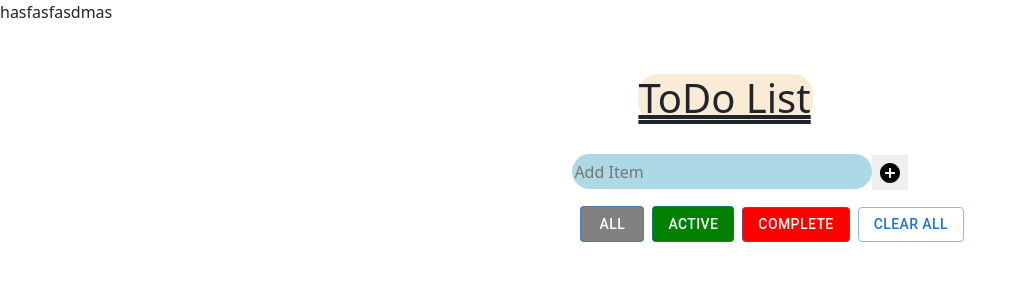
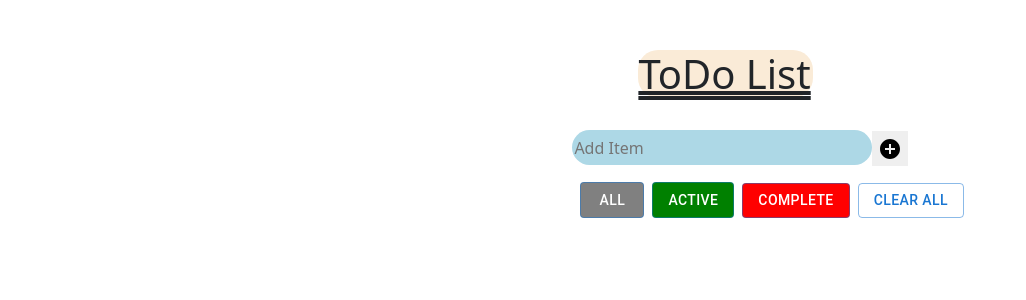
Before and after one commit to itsmeGK17/todo, a React (Create React App) app: page / in a window 1280 px wide. Shown: the top 300 px of the page, without its empty margins (0-1026 px from the left). Built offline with nearby package versions, Linux system fonts and the light colour scheme.

Commit message:
remove tag p

```diff
--- a/src/App.js
+++ b/src/App.js
@@ -4,9 +4,9 @@ import "../node_modules/bootstrap/dist/css/bootstrap.min.css"
 function App() {
   return (
     <>
-    <p>hasfasfasdmas</p>
-     <Todo/>
-   </>
+
+      <Todo />
+    </>
   );
 }
 
```
